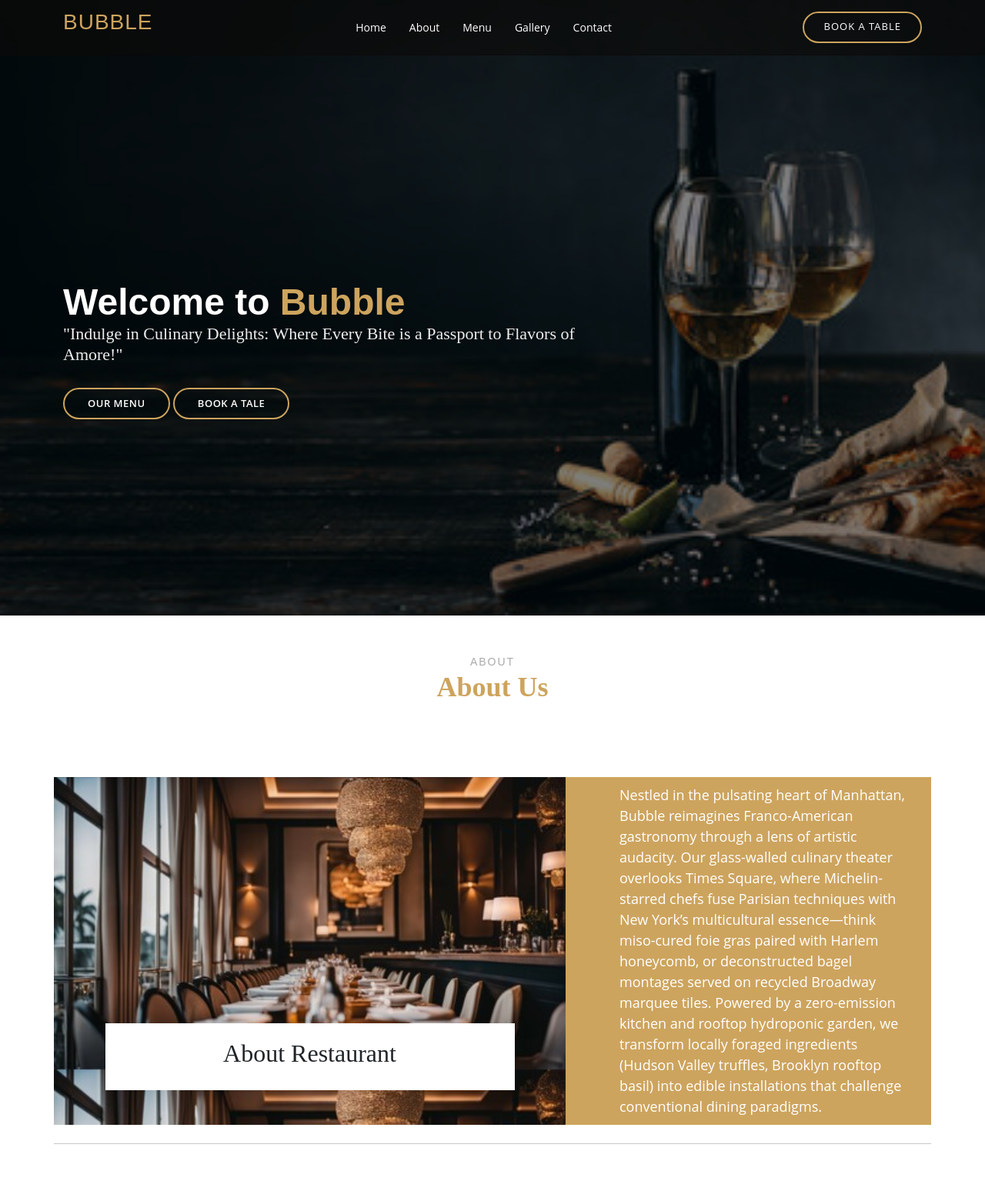
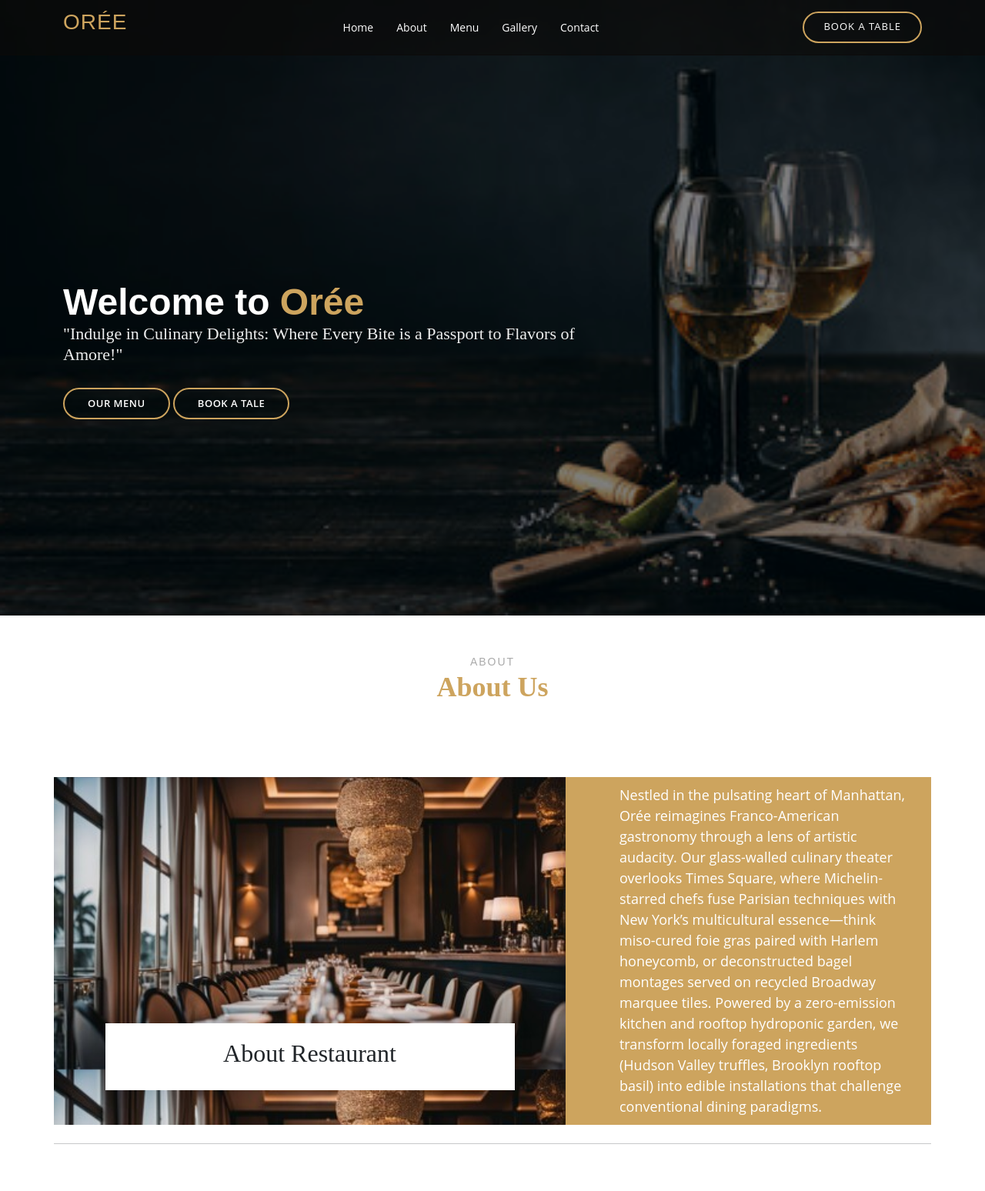
Before and after one commit to kengnidoriane/Responsive-Restaurant-Webpage, a plain HTML site: page index.html in a window 1280 px wide. Shown: the top 1548 px of the page at 77% size. Drawn offline with nearby package versions, Linux system fonts and the light colour scheme.

Commit message:
change name  of site

```diff
--- a/index.html
+++ b/index.html
@@ -3,7 +3,7 @@
 <head>
     <meta charset="UTF-8">
     <meta name="viewport" content="width=device-width, initial-scale=1.0">
-    <title>Bubble Restaurant</title>
+    <title>Orée Restaurant</title>
 
     <link rel="icon" href="#">
     <!-- Bootstrap -->
@@ -23,7 +23,7 @@
         <div class="container-fluid container-xl d-flex align-items justify-content-lg-between">
             <!-- integrer le logo -->
              <a href="#" class="logo me-auto me-lg-0">
-                Bubble
+                Orée
              </a>
              <nav class="navbar order-last order-lg-0" id="navbar">
                 <ul>
@@ -46,7 +46,7 @@
             <div class="container position-relative text-center text-lg-start" data-oas="zoom-in" data-aos-delay="100">
                 <div class="row">
                     <div class="col-lg-8">
-                        <h1>Welcome to <span>Bubble</span></h1>
+                        <h1>Welcome to <span>Orée</span></h1>
                         <h2>"Indulge in Culinary Delights: Where Every Bite is a Passport to Flavors of Amore!"</h2>
                         <div class="btns">
                             <a href="#menu" class="btn-menu animated fadeInUp scrollto">Our Menu</a>
@@ -75,7 +75,7 @@
                     <div class="col-lg-5 d-flex align-items-end" data-aos="fade-up" data-aos-delay="300" style="background-color:#cda45e; color:white;">
                         <div class="content ps-0 ps-lg-5">
                             <p style="font-size: 18px; padding:10px;">
-                                Nestled in the pulsating heart of Manhattan, Bubble reimagines Franco-American gastronomy through a lens of artistic audacity. Our glass-walled culinary theater overlooks Times Square, where Michelin-starred chefs fuse Parisian techniques with New York’s multicultural essence—think miso-cured foie gras paired with Harlem honeycomb, or deconstructed bagel montages served on recycled Broadway marquee tiles. Powered by a zero-emission kitchen and rooftop hydroponic garden, we transform locally foraged ingredients (Hudson Valley truffles, Brooklyn rooftop basil) into edible installations that challenge conventional dining paradigms.
+                                Nestled in the pulsating heart of Manhattan, Orée reimagines Franco-American gastronomy through a lens of artistic audacity. Our glass-walled culinary theater overlooks Times Square, where Michelin-starred chefs fuse Parisian techniques with New York’s multicultural essence—think miso-cured foie gras paired with Harlem honeycomb, or deconstructed bagel montages served on recycled Broadway marquee tiles. Powered by a zero-emission kitchen and rooftop hydroponic garden, we transform locally foraged ingredients (Hudson Valley truffles, Brooklyn rooftop basil) into edible installations that challenge conventional dining paradigms.
                             </p>
                         </div>
                     </div>
@@ -87,7 +87,7 @@
 
                         <div class="content ps-0 ps-lg-5">
                             <p style="font-size: 18px; padding:10px;">
-                                Born from a 2005 underground supper club beneath Grand Central Terminal, Bubble gained cult status through our "Subway Series" menus served in repurposed MetroCards. The 2015 acquisition of a disused Broadway spotlight system birthed our signature "Dish Illumination" concept, while our 2023 partnership with MoMA codified food as performance art. Milestones include the 2020 World’s First Carbon-Negative Tasting Menu and our ongoing "Concrete Jungle Foraging" program training homeless New Yorkers in urban agriculture—a tribute to the city that shaped us.
+                                Born from a 2005 underground supper club beneath Grand Central Terminal, Orée gained cult status through our "Subway Series" menus served in repurposed MetroCards. The 2015 acquisition of a disused Broadway spotlight system birthed our signature "Dish Illumination" concept, while our 2023 partnership with MoMA codified food as performance art. Milestones include the 2020 World’s First Carbon-Negative Tasting Menu and our ongoing "Concrete Jungle Foraging" program training homeless New Yorkers in urban agriculture—a tribute to the city that shaped us.
                             </p>
                         </div>
                     </div>
@@ -108,7 +108,7 @@
             <div class="col-lg-4 d-flex align-items-end" data-aos="fade-up" data-aos-delay="300" style="background-color:#cda45e; color:white;">
                 <div class="content ps-0 ps-lg-5">
                     <p style="font-size: 18px; padding:10px;">
-                        Dare to taste our Manhattan Lava—a molten Gruyère orb encasing braised short ribs from Bronx-raised Wagyu hybrids, erupting tableside with a bourbon-smoked porter reduction. The Statue of Liberty Roll reengineers sushi using Coney Island nori sheets and acid-adjusted apple "wasabi.
+                        Dare to taste our Manhattan Lava—a molten Gruyère orb encasing braised short ribs from Bronx-raised Wagyu hybrids, erupting tableside with a bourbon-smoked porter reduction. The Statue of Liberty Roll reengineers sushi using Coney Island nori sheets and acid-adjusted apple "wasabi
                     </p>
               </div>
             </div>
@@ -682,7 +682,7 @@
                     <div class="row">
                         <div class="col-lg-6 col-md-6">
                             <div class="footer-info">
-                                <h2>Bubble</h2>
+                                <h2>Orée</h2>
                                 <div class="social-links mt-3">
                                     <a href="#"> <i class="bi bi-twitter"></i></a>
                                     <a href="#"><i class="bi bi-facebook"></i></a>
```
